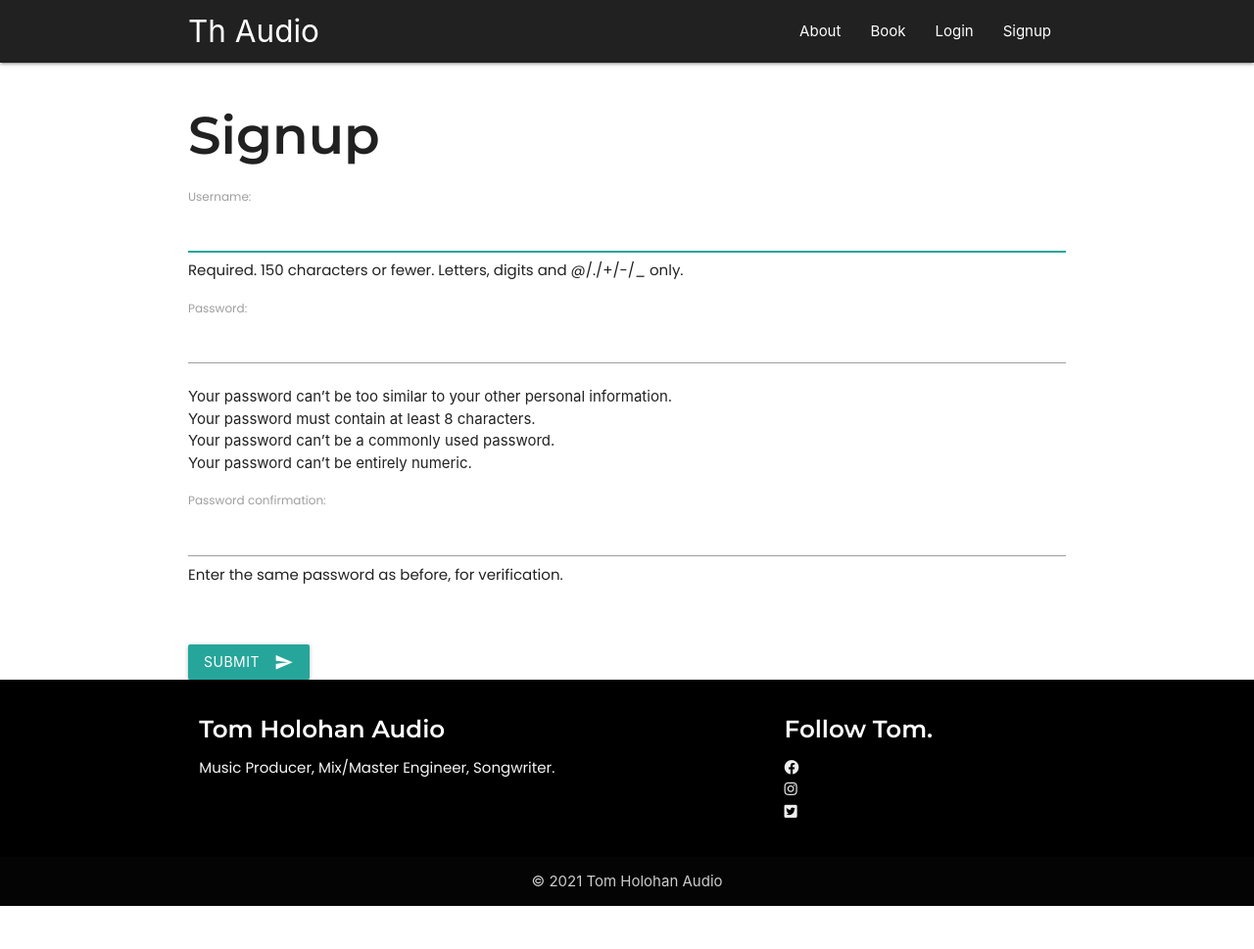
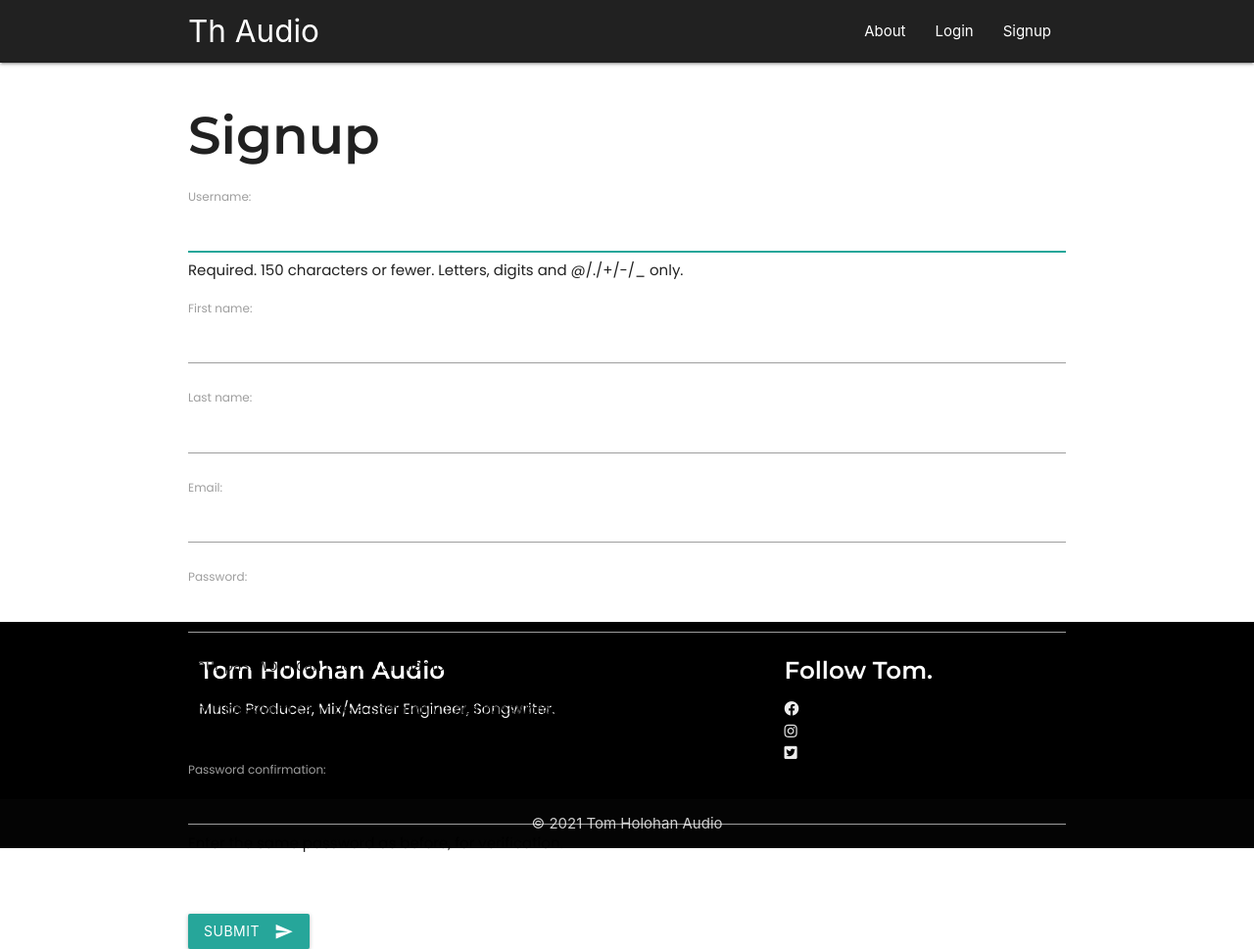
Before and after one commit to hollownotempty/Portfolio_4, a Django app: page /accounts/register_user in a window 1280 px wide. Shown: the whole page at 98% size. Before the commit the page ends 925 px from the top, so only its background shows below. Run offline with Django 3.2, Linux system fonts and the light colour scheme.

Commit message:
Add first name, last name and email fields to registration form

```diff
--- /dev/null
+++ b/accounts/forms.py
@@ -0,0 +1,12 @@
+from django.contrib.auth.forms import UserCreationForm
+from django.contrib.auth.models import User
+from django import forms
+
+class RegisterUserForm(UserCreationForm):
+    email = forms.EmailField()
+    first_name = forms.CharField(max_length=50)
+    last_name = forms.CharField(max_length=50)
+
+    class Meta:
+        model = User
+        fields = ('username', 'first_name', 'last_name', 'email', 'password1', 'password2')
--- a/accounts/templates/registration/login.html
+++ b/accounts/templates/registration/login.html
@@ -1,7 +1,7 @@
 {% extends 'base.html' %}
 
 {% block content %}
-<div class="container">
+<div class="container registration_content">
     <div id="booking-page-headline">
         <div class="booking-page-headline-inner">
             <h2>
--- a/accounts/templates/registration/register_user.html
+++ b/accounts/templates/registration/register_user.html
@@ -6,7 +6,7 @@
 <p>There was an error with your form...</p>
 {% endif %}
 
-<div class="container">
+<div class="container registration_content">
     <div id="booking-page-headline">
         <div class="booking-page-headline-inner">
             <h2>
--- a/accounts/views.py
+++ b/accounts/views.py
@@ -2,6 +2,7 @@ from django.shortcuts import render, redirect, HttpResponse
 from django.contrib.auth import authenticate, login, logout
 from django.contrib.auth.forms import UserCreationForm
 from django.contrib import messages
+from .forms import RegisterUserForm
 
 # Create your views here.
 
@@ -30,7 +31,7 @@ def logout_user(request):
 
 def register_user(request):
     if request.method == "POST":
-        form = UserCreationForm(request.POST)
+        form = RegisterUserForm(request.POST)
         if form.is_valid():
             form.save()
             username = form.cleaned_data['username']
@@ -39,7 +40,7 @@ def register_user(request):
             login(request, user)
             messages.success(request, ("Registration successful!"))
     else:
-        form = UserCreationForm()
+        form = RegisterUserForm()
 
     return render(request, 'registration/register_user.html', {
         'form':form,
--- a/static/css/styles.css
+++ b/static/css/styles.css
@@ -191,6 +191,12 @@ img {
     background-color: #fafafa;
 }
 
+/* --------------------------- Login + Signup Pages */
+
+.registration_content {
+    height: calc(100vh - 229px);
+}
+
 /* --------------------------- Utility */
 
 .remove-bottom-margin {
--- a/templates/base.html
+++ b/templates/base.html
@@ -22,8 +22,8 @@
                                 class="material-icons">menu</i></a>
                         <ul class="right hide-on-med-and-down">
                             <li><a href="{% url 'about' %}">About</a></li>
-                            <li><a href="{% url 'booking' %}">Book</a></li>
                             {% if user.is_authenticated %}
+                                <li><a href="{% url 'booking' %}">Book</a></li>
                                 <li><a href="{% url 'logout' %}">Logout</a></li>
                             {% else %}
                                 <li><a href="{% url 'login' %}">Login</a></li>
```
